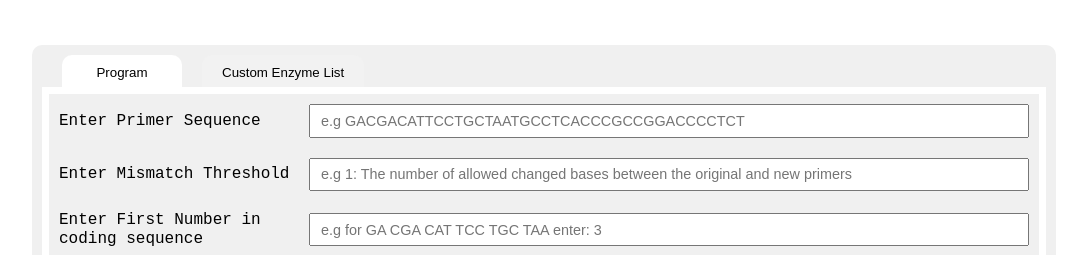
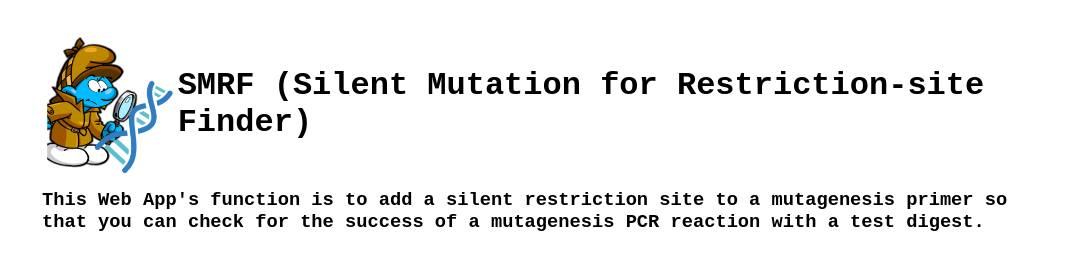
Before and after one commit to Tamer-ElSayed/SMRF-Online, a plain HTML site: page index.html in a window 1280 px wide. Shown: the top 255 px of the page, without its empty margins (96-1183 px from the left). Drawn offline with Linux system fonts and the light colour scheme.

Commit message:
added intro part with logo and text

```diff
--- a/css/style.css
+++ b/css/style.css
@@ -34,12 +34,38 @@ html {
   line-height: 1.15;
 }
 
+#introPart {
+  width: 80%;
+  margin: auto;
+  margin-top: 20px;
+  padding: 10px 10px 15px 10px ;
+}
+
+#heading {
+  display: flex;
+  align-items: center;
+  margin-bottom: 10px;
+}
+
+#logo {
+  width: 150px; /* Adjust size as needed */
+  height: 150px; /* Adjust size as needed */
+  display: flex;
+  justify-content: center;
+  align-items: center;
+}
+
+#logo img {
+  max-width: 100%;
+  max-height: 100%;
+}
+
 #program-container {
   width: 80%;
   border-radius: 10px;
   background-color: rgb(240, 240, 240);
   margin: auto;
-  margin-top: 45px;
+  margin-top: 10px;
   padding: 10px 10px 15px 10px ;
 }
 
--- a/index.html
+++ b/index.html
@@ -21,6 +21,19 @@
   <link href="css/responsive.css" rel="stylesheet" />
 </head>
 <body>
+  <div id="introPart">
+
+    <div id="heading">
+      <div id="logo">
+        <img src="Images/SMRF-logo.ico" alt="Logo">
+      </div>
+      <h1>SMRF (Silent Mutation for Restriction-site Finder)</h1>
+    </div>
+
+    <h3>This Web App's function is to add a silent restriction site to a mutagenesis primer so that you can check for the success of a mutagenesis PCR reaction with a test digest.</h3>
+
+  </div>
+
   <div id="program-container">
     <div class="tabs">
       <button class="tablinks" onclick="openTab(event, 'Program-Tab')" id="default">Program</button>
```
Also changed, not shown: Images/SMRF-logo.ico (renamed from Images/icon possibly.ico).
